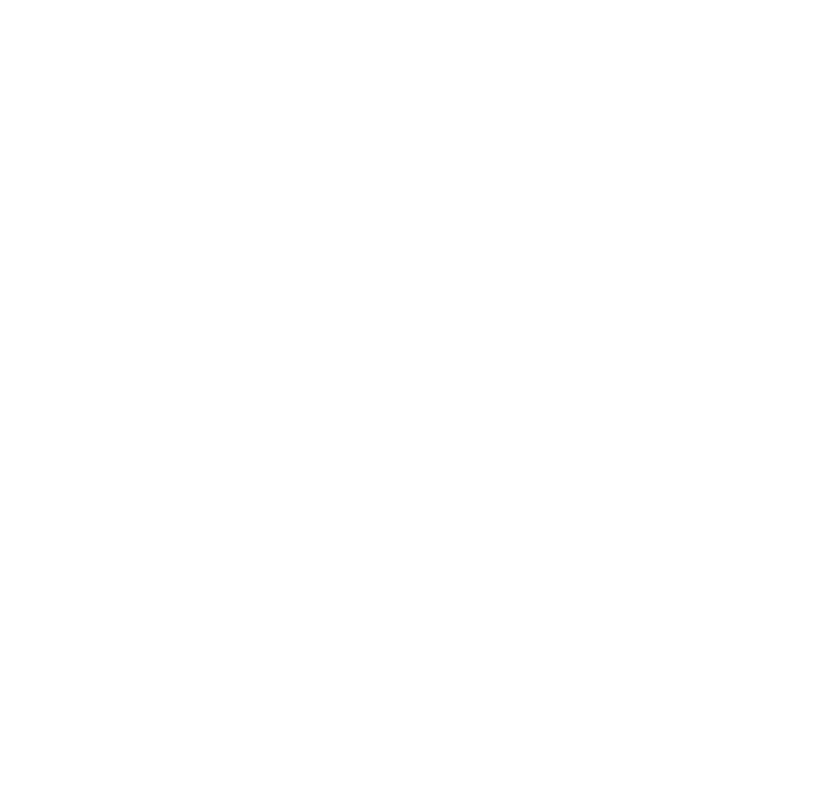
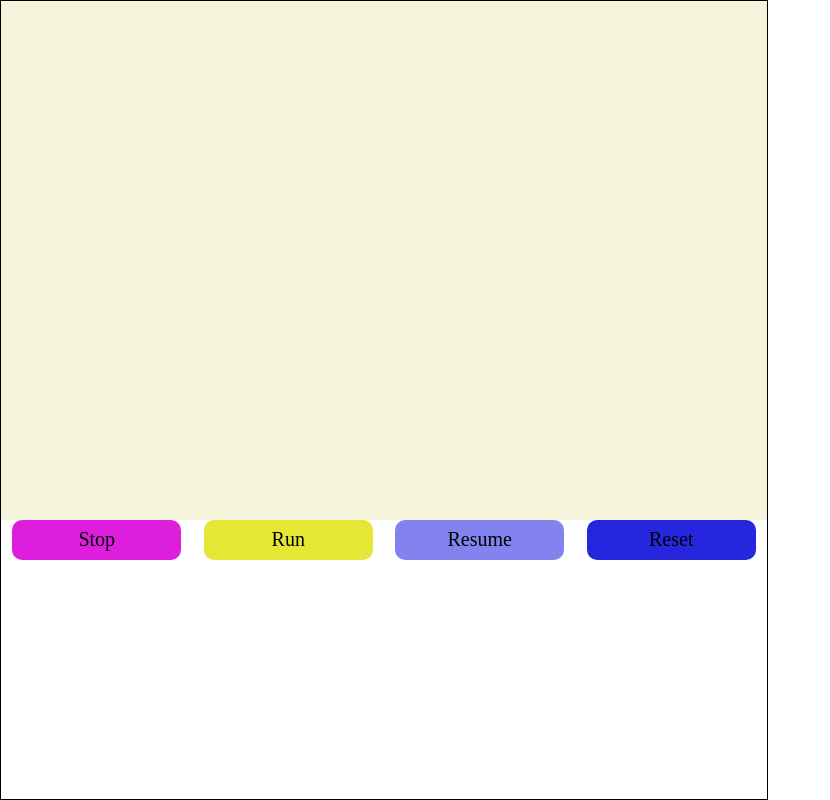
Before and after one commit to quadropunk/FunCode, a React (Create React App) app: page / in a window 1280 px wide. Shown: the whole page, without its empty margins (0-830 px from the left). Built offline with nearby package versions, Linux system fonts and the light colour scheme.

Commit message:
ctrl menu panel crtd

```diff
--- a/src/App.js
+++ b/src/App.js
@@ -1,9 +1,10 @@
 import './App.css';
+import GameLayout from './components/GameLayout/GameLayout';
 
 function App() {
   return (
     <div className="App">
-
+          <GameLayout/>
     </div>
   );
 }
--- /dev/null
+++ b/src/components/ControlLayoutMenu/ControlLayoutMenu.css
@@ -0,0 +1,36 @@
+.control-layout-menu-cont {
+    width: 100%;
+    height: 40px;
+    display: flex;
+    justify-content: space-around;
+}
+
+.control-menu-item {
+    height: 100%;
+    width: 22%;
+    background: red;
+    border-radius: 10px;
+    display: flex;
+    justify-content: center;
+    align-items: center;
+}
+
+.control-menu-item p {
+    font-size: 20px;
+}
+
+.stop {
+    background: rgb(221, 30, 221);
+}
+
+.run {
+    background: rgb(230, 230, 52);
+}
+
+.resume {
+    background: rgb(131, 131, 239);
+}
+
+.reset {
+    background: rgb(38, 38, 223);
+}
--- /dev/null
+++ b/src/components/ControlLayoutMenu/ControlLayoutMenu.jsx
@@ -0,0 +1,22 @@
+import './ControlLayoutMenu.css';
+
+const ControlLayoutMenu = ({style}) => {
+    return (
+        <div className='control-layout-menu-cont'>
+            <div className='control-menu-item stop'>
+                <p>Stop</p>
+            </div>
+            <div className='control-menu-item run'>
+                <p>Run</p>
+            </div>
+            <div className='control-menu-item resume'>
+                <p>Resume</p>
+            </div>
+            <div className='control-menu-item reset'>
+                <p>Reset</p>
+            </div>
+        </div>
+    )
+}
+
+export default ControlLayoutMenu;
--- a/src/components/GameLayout/GameLayout.css
+++ b/src/components/GameLayout/GameLayout.css
@@ -1,6 +1,15 @@
-.game-layout-container {
+.game-layout-cont {
     height: 100vh;
     min-height: 100vh;
     width: 100%;
     min-width: 100%;
+    display: flex;
+    flex-direction: column;
 }
+
+.game-play-part-cont {
+    min-height: 100%;
+    min-width: 60%;
+    max-width: 60%;
+    border: 1px solid;
+}
--- a/src/components/GameLayout/GameLayout.jsx
+++ b/src/components/GameLayout/GameLayout.jsx
@@ -1,9 +1,41 @@
+import GameScreen from '../GameScreen/GameScreen';
+import Hints from '../Hints/Hints';
+import Mission from '../Mission/Mission';
+import CodeLayout from '../CodeLayout/CodeLayout';
 import './GameLayout.css';
+import ControlLayoutMenu from '../ControlLayoutMenu/ControlLayoutMenu';
 
 const GameLayout = ({style}) => {
     return(
         <div className="game-layout-cont" style={style}>
             <div className='game-play-part-cont'>
+                <GameScreen style={{
+
+                }}
+                />
+
+                <ControlLayoutMenu style={{
+
+                }}
+                />
+
+                <Hints style={{
+
+                }}
+
+                />
+            </div>
+            <div className='game-code-part-cont'>
+                <Mission style={{
+
+                }}
+
+                />
+                <CodeLayout style={{
+
+                }}
+
+                />
             </div>
         </div>
     )
--- a/src/components/GameScreen/GameScreen.css
+++ b/src/components/GameScreen/GameScreen.css
@@ -0,0 +1,5 @@
+.game-screen-cont {
+    background: beige;
+    height: 65%;
+    width: 100%;
+}
--- a/src/components/GameScreen/GameScreen.jsx
+++ b/src/components/GameScreen/GameScreen.jsx
@@ -1,8 +1,8 @@
 import './GameScreen.css';
 
-const GameScreen = () => {
+const GameScreen = ({style}) => {
     return (
-        <div>
+        <div className='game-screen-cont' style={style}>
 
         </div>
     )
```
